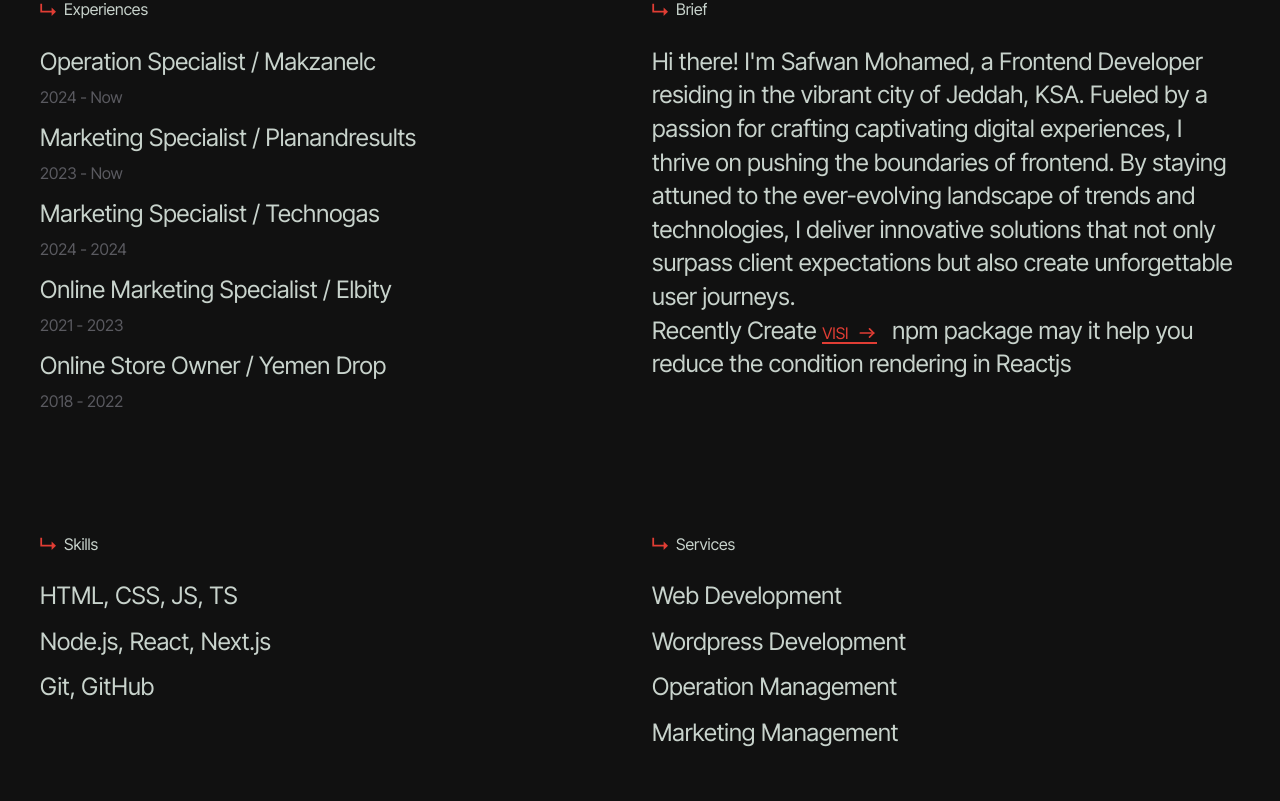
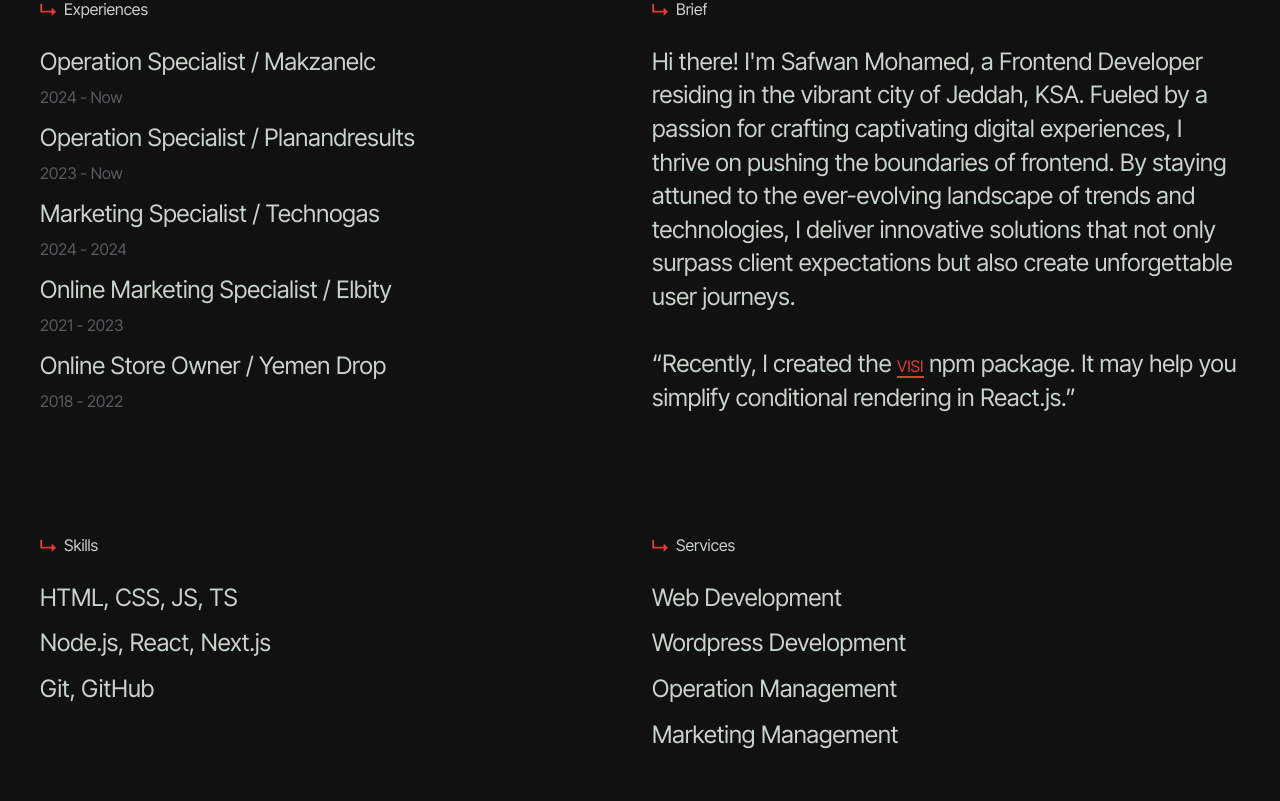
Before and after one commit to sfwnisme/sfwn.me_v25, a Next.js app: page / in a window 1280 px wide. Shown: the part 579-1380 px from the top of the page. Built offline with nearby package versions, Linux system fonts and the light colour scheme.

Commit message:
'publish2'

```diff
--- a/components/About/About.tsx
+++ b/components/About/About.tsx
@@ -11,7 +11,7 @@ let id = 0
 
 const experiencesArray = [
   { id: id++, title: 'Operation Specialist / Makzanelc', period: '2024 - Now' },
-  { id: id++, title: 'Marketing Specialist / Planandresults', period: '2023 - Now' },
+  { id: id++, title: 'Operation Specialist / Planandresults', period: '2023 - Now' },
   { id: id++, title: 'Marketing Specialist / Technogas', period: '2024 - 2024' },
   { id: id++, title: 'Online Marketing Specialist / Elbity', period: '2021 - 2023' },
   { id: id++, title: 'Online Store Owner / Yemen Drop', period: '2018 - 2022' },
@@ -34,6 +34,21 @@ export default function About() {
     }
   }
 
+  // const titleVariant = {
+  //   initial: {
+  //     x: '-100%',
+  //     opacity: 0
+  //   },
+  //   animate: (custom: number) => ({
+  //     x: 0,
+  //     opacity: 1,
+  //     transition: {
+  //       duration: 0.5 * custom,
+  //       ease: 'easeOut',
+  //       delay: 0.2 * custom,
+  //     }
+  //   })
+  // }
   const titleVariant = {
     initial: {
       x: '-100%',
@@ -43,7 +58,7 @@ export default function About() {
       x: 0,
       opacity: 1,
       transition: {
-        duration: 0.5 * custom,
+        duration: 0.5,
         ease: 'easeOut',
         delay: 0.2 * custom,
       }
@@ -57,7 +72,7 @@ export default function About() {
         initial="initial"
         animate="animate"
         style={{ overflow: 'hidden' }}
-        custom={++idx}
+        custom={idx}
       >
         <PointTitle title={experience.title} id={experience.id} />
       </motion.div>
@@ -90,7 +105,10 @@ export default function About() {
         >
           <p className={Styles.brief__description}>
             Hi there! I&apos;m Safwan Mohamed, a Frontend Developer residing in the vibrant city of Jeddah, KSA. Fueled by a passion for crafting captivating digital experiences, I thrive on pushing the boundaries of frontend. By staying attuned to the ever-evolving landscape of trends and technologies, I deliver innovative solutions that not only surpass client expectations but also create unforgettable user journeys.
-          <p>Recently Create <LinkButton href='https://github.com/sfwnisme/visi'>VISI</LinkButton> npm package may it help you reduce the condition rendering in Reactjs</p>
+            {/* <p style={{paddingTop: '1rem'}}>* Recently I created <LinkButton href='https://github.com/sfwnisme/visi'>VISI</LinkButton> npm package may it helps you reducing the confused condition rendering in Reactjs</p> */}
+            <br />
+            <br />
+            <q>Recently, I created the <LinkButton href='https://github.com/sfwnisme/visi'>VISI</LinkButton> npm package. It may help you simplify conditional rendering in React.js.</q>
           </p>
         </motion.div>
       </div>
--- a/components/Contact/Contact.tsx
+++ b/components/Contact/Contact.tsx
@@ -1,16 +1,17 @@
 import React from 'react'
 import Styles from './Contact.module.css'
 import Title from '../Title/Title'
-import Button from '../Button/Button'
+import LinkButton from '../Link/LinkButton'
 
 export default function Contact() {
   return (
     <section className={Styles.contact} id="contact">
       <Title>Ready To Make Waves?</Title>
       <h1 className={Styles.contact__title}>Let&apos;s Collaborate</h1>
-      {/* <a href="mailto:safwanmohamedabdo@gmail.com" className={Styles.contact__email}>Send Me Email</a> */}
-      <div style={{paddingInlineStart: '1rem'}}>
-        <Button>Send Me Email</Button>
+      <div style={{ paddingInlineStart: '1rem', textAlign: 'right' }}>
+        <LinkButton href="mailto:safwanmohamedabdo@gmail.com">
+          Send Me Email
+        </LinkButton>
       </div>
     </section>
   )
--- a/components/Hero/Hero.tsx
+++ b/components/Hero/Hero.tsx
@@ -16,7 +16,7 @@ export const Hero = () => {
   }
 
   const imageVariants = {
-    hidden: { opacity: 0, scale: 0.2, x: '-100%', filter: "blur(10px)" },
+    hidden: { opacity: 0, scale: 0.2, x: '-100%'},
     visible: { opacity: [0.5, 0.8, 1], filter: "grayscale(1)", scale: [1, 1], x: [-500, 0], transition: { duration: 1 } },
   }
 
--- a/components/Link/LinkButton.module.css
+++ b/components/Link/LinkButton.module.css
@@ -1,7 +1,5 @@
 .link {
   background-color: transparent;
-  /* margin: 0px 10px; */
-  margin-right: 10px;
   cursor: pointer;
   display: inline-flex;
   align-items: center;
@@ -10,11 +8,6 @@
   position: relative;
   transition: 200ms linear;
   width: fit-content;
-}
-.link:hover {
-  margin-right: 5px;
-  gap: 13px;
-  transition: 200ms linear;
 }
 
 .link::before {
@@ -25,6 +18,13 @@
   position: absolute;
   bottom: 0;
   left: 0;
+  transition: 100ms linear;
+}
+
+.link:hover::before {
+  transition: 100ms linear;
+  height: 100%;
+  z-index: -1;
 }
 
 .text {
@@ -32,3 +32,7 @@
   font-size: var(--font-body);
   line-height: var(--font-body-line-height);
 }
+
+.link:hover .text {
+  color: white;
+}
--- a/components/Link/LinkButton.tsx
+++ b/components/Link/LinkButton.tsx
@@ -11,7 +11,7 @@ export default function LinkButton({ children = "link", href = "https://sfwn.me"
   return (
     <Link href={href} className={Styles.link}>
       <span className={Styles.text}>{children}</span>
-      <img src="./arrow-icon-orange.svg" alt="" className={Styles.arrow} />
+      {/* <img src="./arrow-icon-orange.svg" alt="" className={Styles.arrow} /> */}
     </Link>
   )
 }
```
